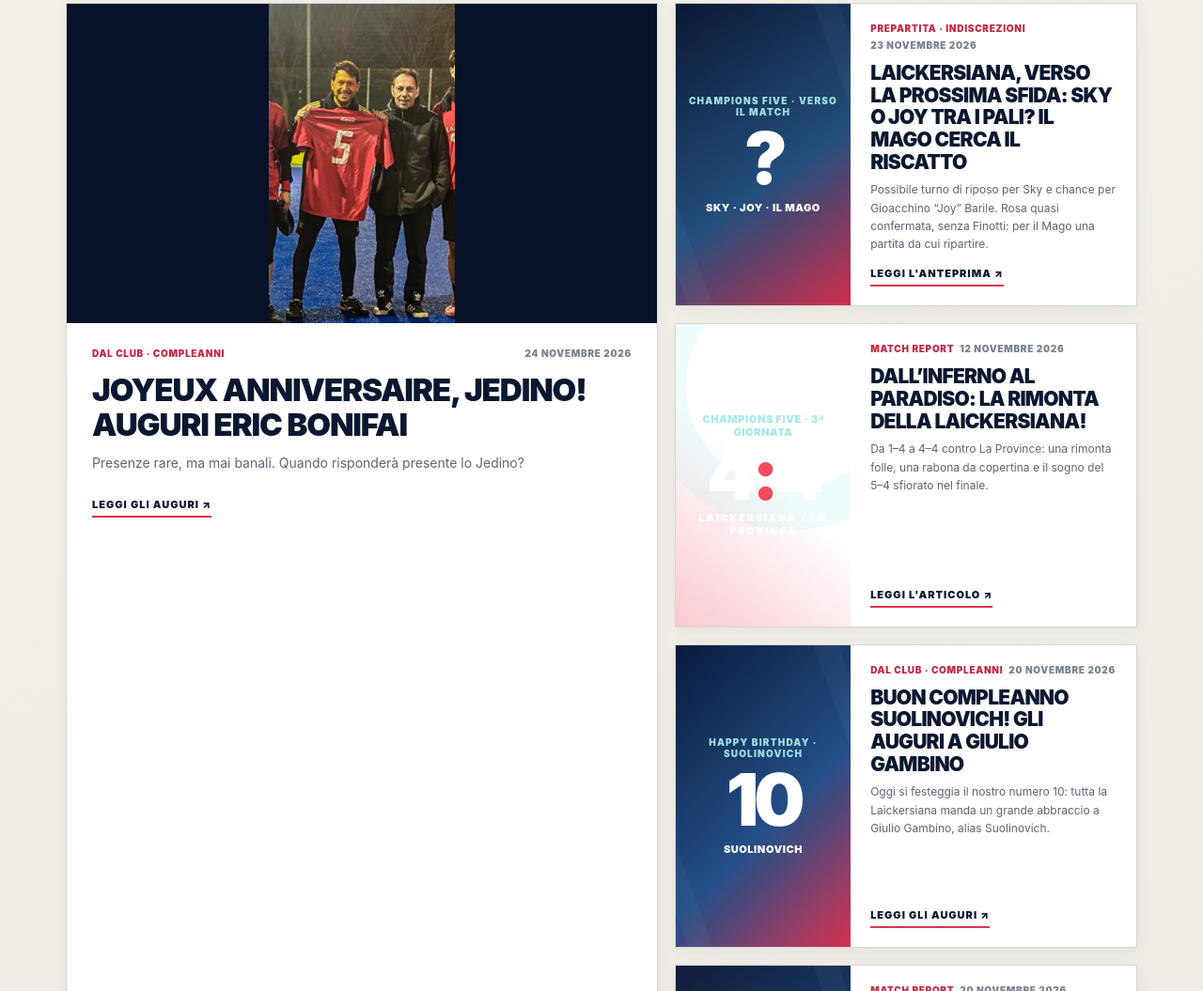
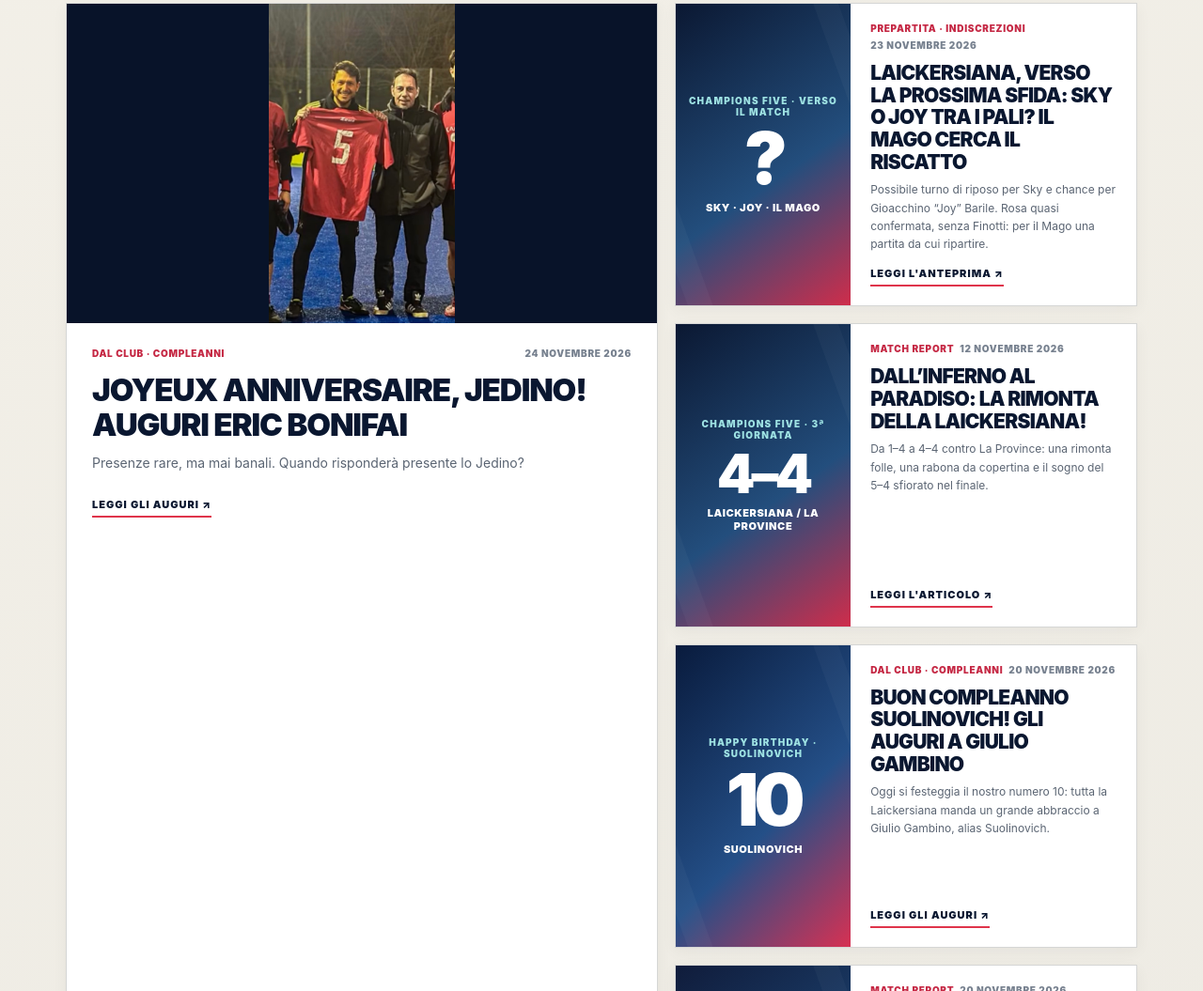
Before and after one commit to laickersianacalcio/laickersianacalcio.github.io, a plain HTML site: page index.html in a window 1280 px wide. Shown: the part 1127-2182 px from the top of the page at 94% size. Drawn offline with Linux system fonts and the light colour scheme.

Commit message:
Uniforma grafica match report 4-4 alle altre news

```diff
--- a/index.html
+++ b/index.html
@@ -52,7 +52,7 @@
 <div class="news-side">
 <article aria-label="Leggi le ultime novità in vista della prossima partita" class="news-card news-small" data-category="match" data-story="verso-prossima-gara-2311" role="button" tabindex="0"><div class="small-art" style="background:linear-gradient(145deg,#0b1832,#234e7d 58%,#cf2d4b)"><span class="small-art-label">CHAMPIONS FIVE · VERSO IL MATCH</span><strong>?</strong><small>SKY · JOY · IL MAGO</small></div><div class="news-copy"><div class="news-meta"><span class="news-category">PREPARTITA · INDISCREZIONI</span><time datetime="2026-11-23">23 NOVEMBRE 2026</time></div><h3>LAICKERSIANA, VERSO LA PROSSIMA SFIDA: SKY O JOY TRA I PALI? IL MAGO CERCA IL RISCATTO</h3><p>Possibile turno di riposo per Sky e chance per Gioacchino “Joy” Barile. Rosa quasi confermata, senza Finotti: per il Mago una partita da cui ripartire.</p><span class="news-read">LEGGI L'ANTEPRIMA <span aria-hidden="true">↗</span></span></div></article>
 
-<article aria-label="Leggi notizia sulla rimonta contro La Province" class="news-card news-small" data-category="match" data-story="rimonta" role="button" tabindex="0"><div class="small-art art-remonta"><div class="art-glow"></div><div class="art-score"><small>CHAMPIONS FIVE · 3ª GIORNATA</small><strong>4<span>:</span>4</strong><span>LAICKERSIANA / LA PROVINCE</span></div></div><div class="news-copy"><div class="news-meta"><span class="news-category">MATCH REPORT</span><time datetime="2026-11-12">12 NOVEMBRE 2026</time></div><h3>DALL’INFERNO AL PARADISO: LA RIMONTA DELLA LAICKERSIANA!</h3><p>Da 1–4 a 4–4 contro La Province: una rimonta folle, una rabona da copertina e il sogno del 5–4 sfiorato nel finale.</p><span class="news-read">LEGGI L'ARTICOLO <span aria-hidden="true">↗</span></span></div></article>
+<article aria-label="Leggi notizia sulla rimonta contro La Province" class="news-card news-small" data-category="match" data-story="rimonta" role="button" tabindex="0"><div class="small-art" style="background:linear-gradient(145deg,#0b1832,#234e7d 58%,#cf2d4b);color:#fff"><span class="small-art-label">CHAMPIONS FIVE · 3ª GIORNATA</span><strong style="font-size:clamp(30px,5vw,58px);white-space:nowrap">4–4</strong><small>LAICKERSIANA / LA PROVINCE</small></div><div class="news-copy"><div class="news-meta"><span class="news-category">MATCH REPORT</span><time datetime="2026-11-12">12 NOVEMBRE 2026</time></div><h3>DALL’INFERNO AL PARADISO: LA RIMONTA DELLA LAICKERSIANA!</h3><p>Da 1–4 a 4–4 contro La Province: una rimonta folle, una rabona da copertina e il sogno del 5–4 sfiorato nel finale.</p><span class="news-read">LEGGI L'ARTICOLO <span aria-hidden="true">↗</span></span></div></article>
 <article aria-label="Leggi gli auguri di compleanno a Giulio Gambino" class="news-card news-small" data-category="club" data-story="compleanno-suolinovich" role="button" tabindex="0"><div class="small-art" style="background:linear-gradient(135deg,#091b3d,#244f87 58%,#d73153)"><span class="small-art-label">HAPPY BIRTHDAY · SUOLINOVICH</span><strong>10</strong><small>SUOLINOVICH</small></div><div class="news-copy"><div class="news-meta"><span class="news-category">DAL CLUB · COMPLEANNI</span><time datetime="2026-11-20">20 NOVEMBRE 2026</time></div><h3>BUON COMPLEANNO SUOLINOVICH! GLI AUGURI A GIULIO GAMBINO</h3><p>Oggi si festeggia il nostro numero 10: tutta la Laickersiana manda un grande abbraccio a Giulio Gambino, alias Suolinovich.</p><span class="news-read">LEGGI GLI AUGURI <span aria-hidden="true">↗</span></span></div></article>
 
 <article aria-label="Leggi il resoconto di Laickersiana contro SCA Uliveto" class="news-card news-small" data-category="match" data-story="uliveto-report" role="button" tabindex="0"><div class="small-art" style="background:linear-gradient(145deg,#101c3b,#1e4777 58%,#ce304e)"><span class="small-art-label">CHAMPIONS FIVE · 4ª GIORNATA</span><strong>3:4</strong><small>LAICKERSIANA · SCA ULIVETO</small></div><div class="news-copy"><div class="news-meta"><span class="news-category">MATCH REPORT</span><time datetime="2026-11-19">20 NOVEMBRE 2026</time></div><h3>LAICKERSIANA, SCONFITTA AMARA: MA IL GRUPPO RESTA UNITO</h3><p>Bonifai, Finotti e Todesco a segno. Dopo un buon primo tempo, il 3–4 lascia rimpianti: la risposta più bella arriva dallo spogliatoio.</p><span class="news-read">LEGGI L'ARTICOLO <span aria-hidden="true">↗</span></span></div></article>
```
